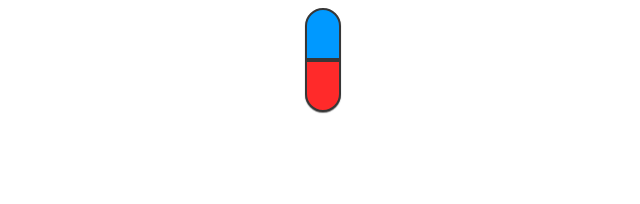
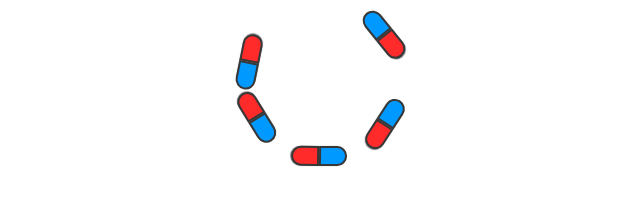
Before and after one commit to kidanekalM/SandBox, a plain HTML site: page manufacturer/index.html in a window 1280 px wide. Shown: the whole page, without its empty margins (317-957 px from the left). Drawn offline with Linux system fonts and the light colour scheme.

Commit message:
UPD add pill

```diff
--- a/manufacturer/index.css
+++ b/manufacturer/index.css
@@ -1,7 +1,32 @@
+
+*{
+    --capwidth:1rem;
+    --capheight:calc(var(--capwidth)*3/2);
+}
 .container{
    display: flex;
    align-items: center;
    justify-content: center;
+   gap: 1rem;
+   flex-direction: column;
+   --asdf:123;
+}
+.circlecont{
+    display: flex;
+    height: calc(var(--capheight)*6);
+    width: calc(var(--capheight)*6);
+    /* animation-name: 'rotate'; */
+    animation-duration: 2s;
+    animation-iteration-count: infinite;
+}
+.capcont{
+    display: flex;
+    height: calc(var(--capheight)*6);
+    width: calc(var(--capheight)*6);
+    align-items: end;
+    justify-content: end;
+    /* border: 1px solid red; */
+    position: absolute;
 }
 .cap{
     display: flex;
@@ -9,23 +34,22 @@
     align-items: center;
     justify-content: center;
     /* border: 1px solid blue; */
-    animation-name: 'rotate';
-    animation-duration: 2s;
-    animation-iteration-count: infinite;
+    height: (var(--capheight)*2);
+    transform: rotate(33deg);
 }
 .top{
     border: 2px solid rgb(55, 55, 55);
     background-color: rgb(0, 153, 255);
-    height: 3rem;
+    height: calc(var(--capwidth)*3/2);
     border-radius: 2rem 2rem 0 0;
-    width: 2rem;
+    width: var(--capwidth);
     box-shadow: 0px 1px 1px gray;
 }
 .bot{
     border: 2px solid rgb(55,55,55);
     background-color: rgb(255, 42, 42);
-    width:2rem;
-    height:3rem;
+    width:var(--capwidth);
+    height:calc(var(--capwidth)*3/2);
     border-radius: 0 0 2rem 2rem;
     box-shadow: 0px 1px 1px gray;
 
--- a/manufacturer/index.html
+++ b/manufacturer/index.html
@@ -8,13 +8,67 @@
 </head>
 <body>
     <div class="container">
-        <div class="cap">
+        <div class="circlecont">
 
-            <div class="top">
+            <div class="capcont">
+
+                <div class="cap">
+
+                    <div class="top">
+                    </div>
+                    <div class="bot">
+                    </div>
+                </div>
             </div>
-            <div class="bot">
+            <div class="capcont">
+
+                <div class="cap">
+
+                    <div class="top">
+                    </div>
+                    <div class="bot">
+                    </div>
+                </div>
             </div>
+            <div class="capcont">
+
+                <div class="cap">
+
+                    <div class="top">
+                    </div>
+                    <div class="bot">
+                </div>
+            </div>
+        <div class="capcont">
+
+                <div class="cap">
+
+                    <div class="top">
+                    </div>
+                    <div class="bot">
+                </div>
+            </div>
+             <div class="capcont">
+
+                <div class="cap">
+
+                    <div class="top">
+                    </div>
+                    <div class="bot">
+                </div>
+            </div>
+
+
+
+
+
+
+        </div>
+    </div>
+
+
         </div>
     </div>
 </body>
+<script src="./index.js"></script>
 </html>
--- /dev/null
+++ b/manufacturer/index.js
@@ -0,0 +1,5 @@
+var capconts = Array.from(document.getElementsByClassName("capcont"));
+console.log("capconts",capconts)
+capconts.map((capcont,indx)=>{
+capcont.style=`transform: rotate(${(((((360-(360/capconts.length))))/capconts.length))*(indx)}deg);`
+})
```
Also changed, not shown: 1 other file.
